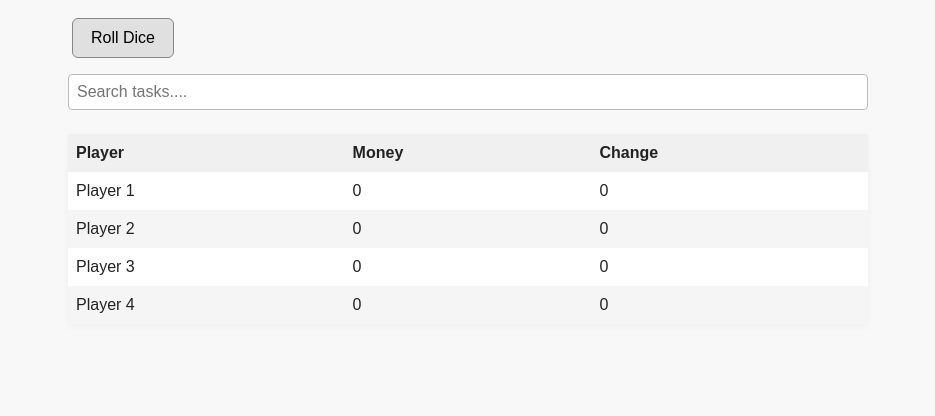
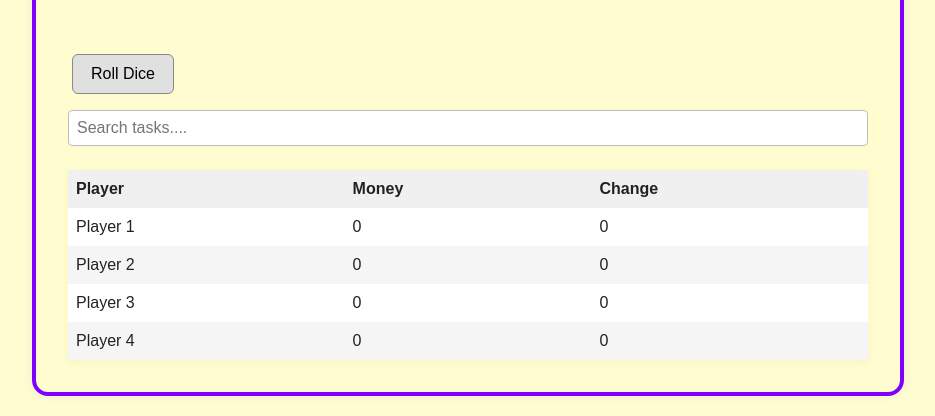
Before and after one commit to Shun-Tao/the-firm-game, a plain HTML site: page docs/index.html in a window 1280 px wide. Shown: the part 543-959 px from the top of the page, without its empty margins (172-1107 px from the left). Before the commit the page ends 887 px from the top, so only its background shows below. Drawn offline with Linux system fonts and the light colour scheme.

Commit message:
Update format.css

```diff
--- a/docs/format.css
+++ b/docs/format.css
@@ -1,11 +1,15 @@
 body {
     font-family: Arial, sans-serif;
     margin: 20px;
-    background: #f8f8f8;
+    background: #FFFDD0;
     color: #222;
     max-width: 800px;
     margin-left: auto;
     margin-right: auto;
+    border: 4px solid #8000ff; /* purple outline */
+    border-radius: 16px;
+    box-shadow: 0 0 12px #c9aaff33;
+    padding: 32px;
 }
 
 img {
```
